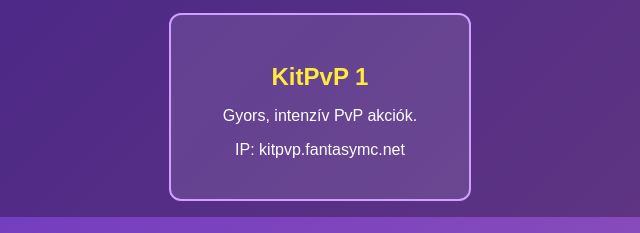
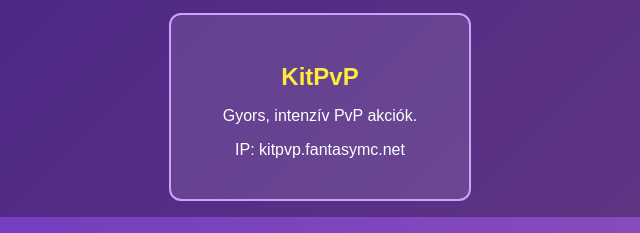
Before and after one commit to matemat25/matemat25.github.io, a plain HTML site: page index.html in a window 1280 px wide. Shown: the part 272-505 px from the top of the page, 320-960 px from the left. Drawn offline with Linux system fonts and the light colour scheme.

Commit message:
Update index.html

```diff
--- a/index.html
+++ b/index.html
@@ -109,7 +109,7 @@
     <h2>KitPvP Szerver</h2>
     <div class="servers">
         <div class="server">
-            <h3>KitPvP 1</h3>
+            <h3>KitPvP</h3>
             <p>Gyors, intenzív PvP akciók.</p>
             <p>IP: kitpvp.fantasymc.net</p>
         </div>
```
